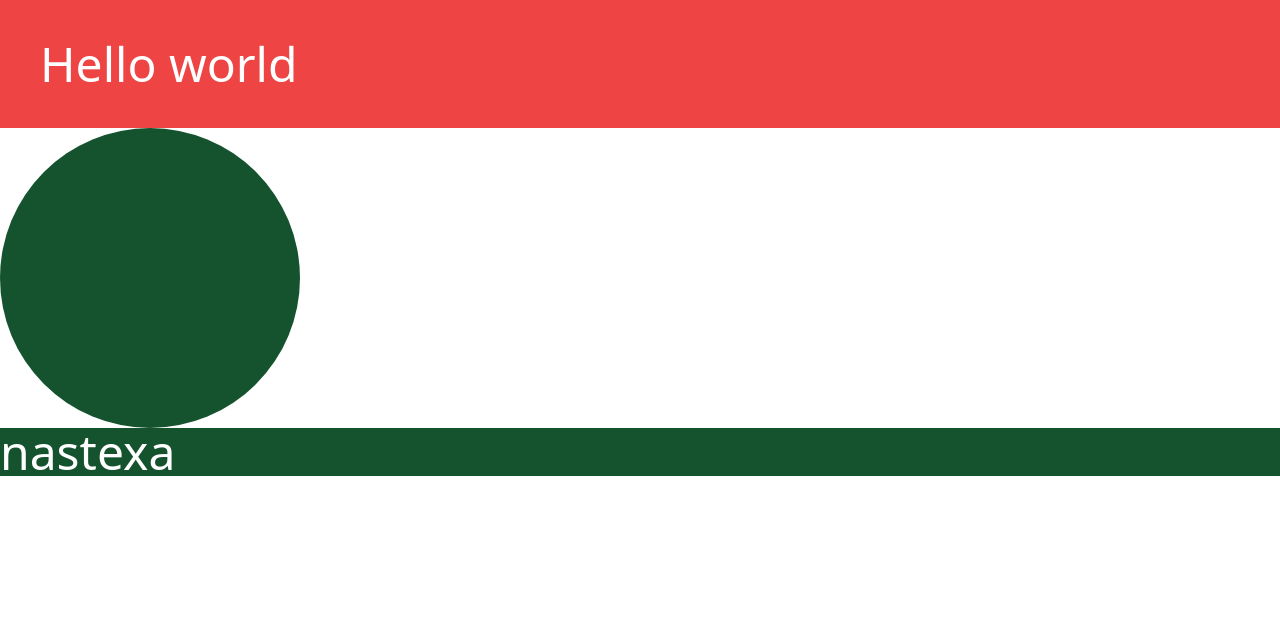
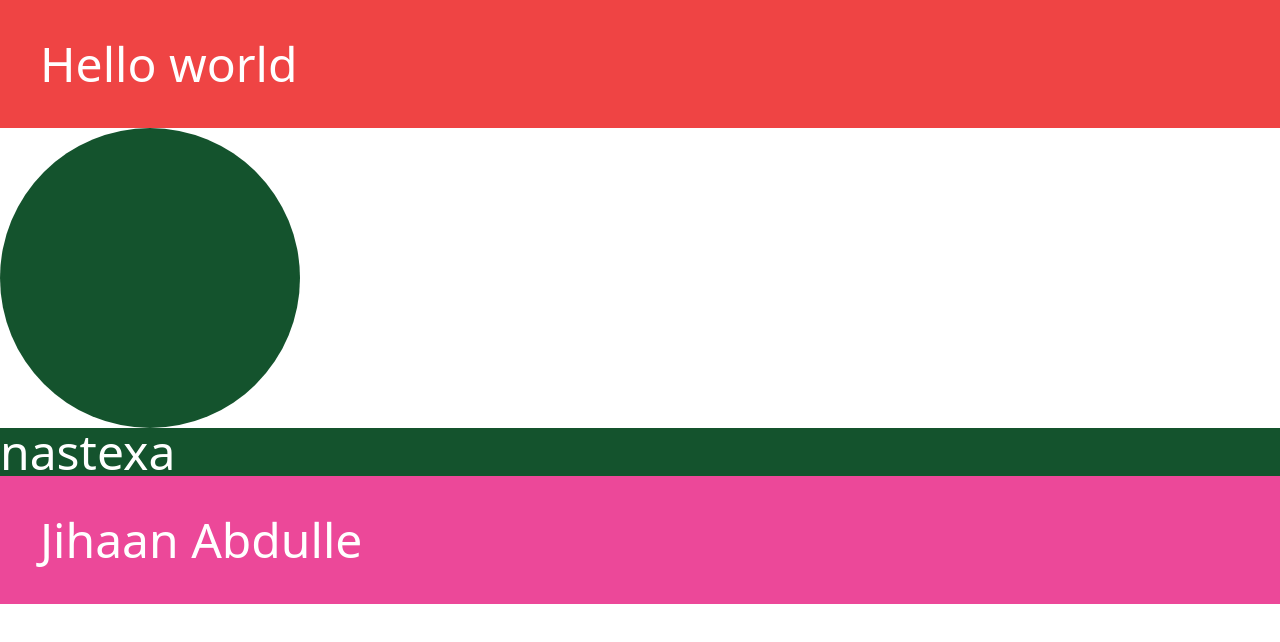
Before and after one commit to Mohamedali678/tailwind-class, a plain HTML site: page index.html in a window 1280 px wide. Drawn offline with nearby package versions, Linux system fonts and the light colour scheme.

Commit message:
jihaans part

```diff
--- a/index.html
+++ b/index.html
@@ -14,5 +14,7 @@
 
     <div class="w-[300px] h-[300px] bg-green-900 rounded-full" ></div>
     <div class="bg-green-900 text-white text-5xl">nastexa</div>
+    <h1 class="bg-pink-500 p-10 text-white text-5xl">Jihaan Abdulle</h1>
+
 </body>
 </html>
```
Also changed, not shown: tailwind.config.js (added).
